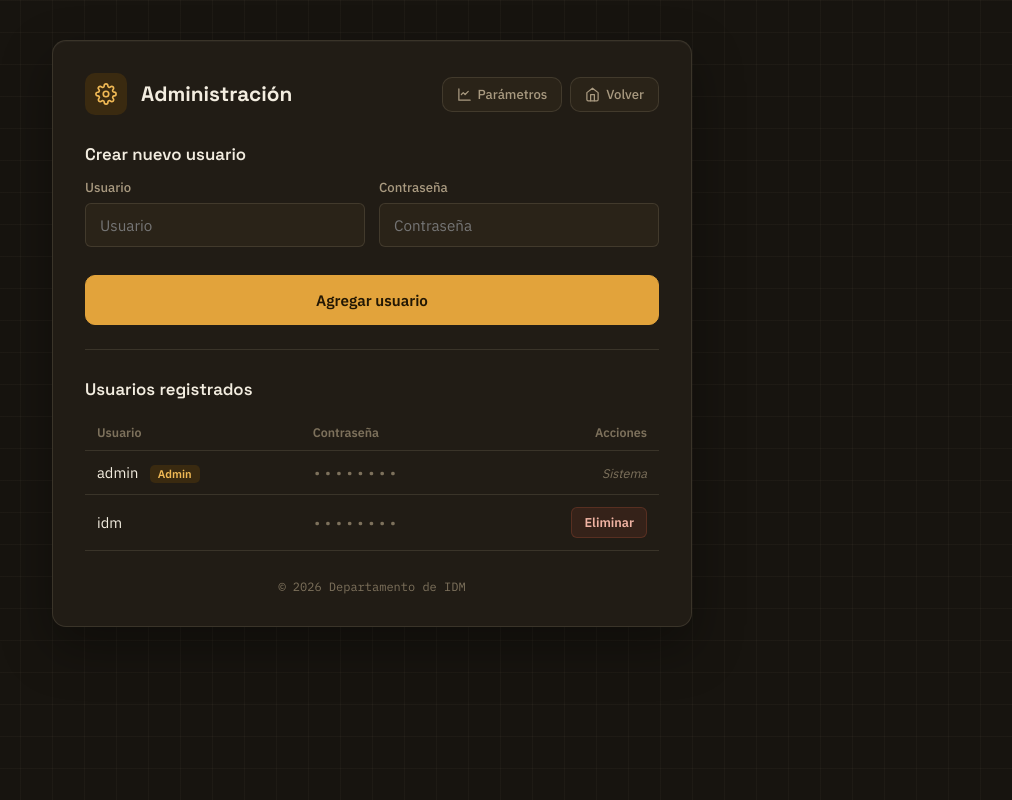
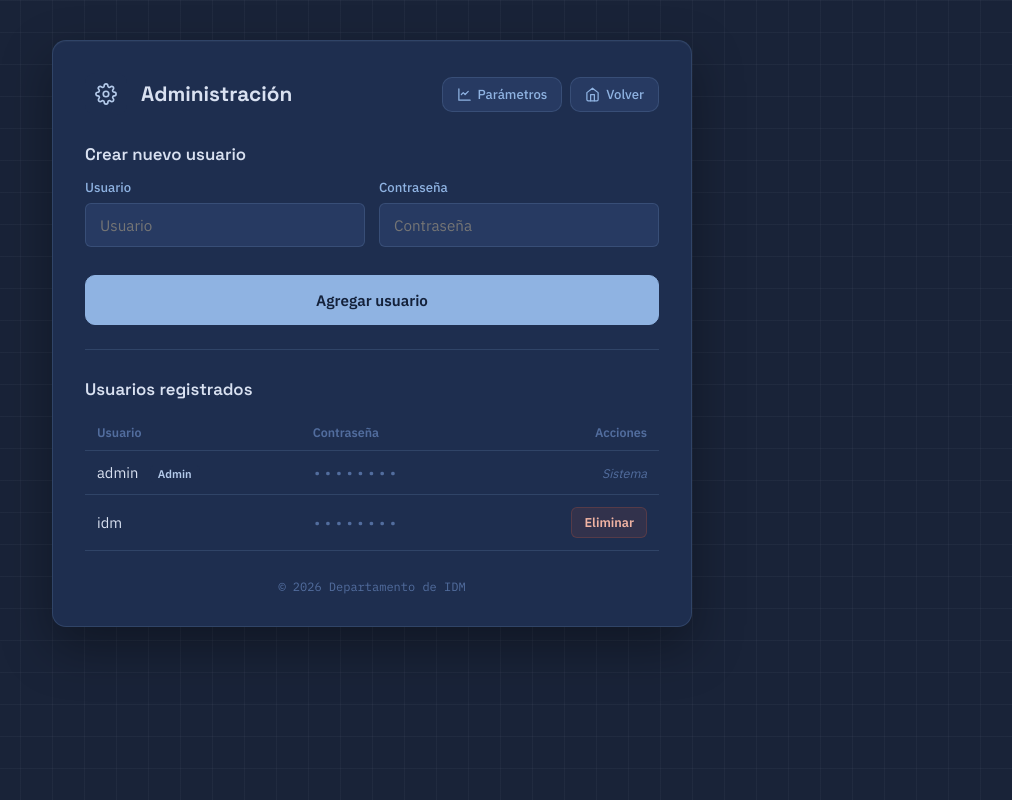
Before and after one commit to moisoforever-ai/sistema-reportes-idm, a Flask app: page /admin/users in a window 1280 px wide. Shown: the whole page, without its empty margins (268-1280 px from the left). Run offline with Flask 3, Linux system fonts and the light colour scheme; the visitor is signed in with stand-in values (Sample User, id 1).

Commit message:
Motor de matching, PROMO en el nombre, paleta de azules

```diff
--- a/server.py
+++ b/server.py
@@ -206,19 +206,27 @@
 # (que está ordenada por venta descendente), repitiendo con una variante más
 # oscura para las categorías 7 en adelante. Se replican acá los valores hex
 # exactos (calculados a partir del tema real de un archivo de referencia).
+#
+# ACTUALIZADO (sesión 12, a pedido del cliente): se reemplazó por la paleta de
+# 5 azules que mandó (Oxford Blue → Lavender), aplicada tanto acá como en el
+# sistema web. Esto se aparta a propósito del color exacto del reporte manual
+# de referencia (sesión 9) — fue una decisión consciente confirmada con el
+# cliente, no un olvido de esa calibración anterior. Se cicla cada 5
+# categorías para los casos con más de 5 categorías con ventas ese día.
 PALETA_CATEGORIAS_POSICION = [
-    "4472C4",  # accent1 - azul
-    "ED7D31",  # accent2 - naranja
-    "A5A5A5",  # accent3 - gris
-    "FFC000",  # accent4 - dorado
-    "5B9BD5",  # accent5 - celeste
-    "70AD47",  # accent6 - verde
-    "264478",  # accent1 oscuro (lumMod 60%)
-    "9E480E",  # accent2 oscuro
-    "636363",  # accent3 oscuro
-    "997300",  # accent4 oscuro
-    "255E91",  # accent5 oscuro
+    "192338",  # Oxford Blue
+    "1E2E4F",  # Space Cadet
+    "31487A",  # YInMn Blue
+    "8FB3E2",  # Jordy Blue
+    "D9E1F1",  # Lavender (web)
 ]
+
+# Colores individuales de la nueva paleta, para los otros 2 gráficos (barras
+# y pie Promo/Fuera de Promo) — mismo criterio: familia de azules, no colores
+# sueltos sin relación.
+COLOR_ACCENT_PRINCIPAL = "31487A"   # YInMn Blue — color único de las barras (Promo/Fuera de Promo/Marcas)
+COLOR_PROMO = "192338"              # Oxford Blue — porción "Promo" del pie
+COLOR_FUERA_PROMO = "8FB3E2"        # Jordy Blue — porción "Fuera de Promo" del pie
 
 # --- DATA URLS ---
 URL_TIPIFICACIONES = f"https://docs.google.com/spreadsheets/d/e/2PACX-1vTfq81DhLQ_8jkbFIAs7OWaO7qkYRis350TTRz_BbbsVucVw4K87Ai0YgiynRIQG1CqRJv9i1V6oEDo/pub?gid={GID_TIPIFICACIONES}&single=true&output=csv"
@@ -290,9 +298,15 @@
     t = t.replace("pulgadas", ' pulg ').replace("pulgada", ' pulg ').replace(" pulg", ' pulg ').replace("pulg", ' pulg ')
 
     # Synonyms mapping
-    t = t.replace("tosty arepa", "tostiarepa")\
-         .replace("tostyarepa", "tostiarepa")\
-         .replace("reloj inteligente", "reloj smart")\
+    # FIX (matching, encontrado durante la revisión de la sesión 11): antes
+    # solo cubría "tosty arepa" exacto — no el plural ("arepas", como lo
+    # escribió el freelance real) ni la variante con "i" ("tosti"). Eso hacía
+    # que la consulta no se reconociera como el mismo grupo de palabras clave
+    # que el producto real, y terminaba sin match en vez de encontrar la
+    # tostiarepa real. Se usa un regex para cubrir todas las variantes de una
+    # vez (tosti/tosty, con o sin espacio, singular o plural).
+    t = re.sub(r'tost[iy]\s*arepa[s]?', 'tostiarepa', t)
+    t = t.replace("reloj inteligente", "reloj smart")\
          .replace("relojes inteligentes", "relojes smart")
 
     t = t.replace("airfryer", "freidora de aire")\
@@ -392,6 +406,16 @@
         ['olla', 'arrocera', 'multiolla', 'instant pot'],
         ['ventilador'],
         ['plancha'],
+        # FIX (matching, a pedido del cliente — ver bitácora sesión 11): antes
+        # "plancha" era un solo grupo genérico, así que una "plancha de ropa"
+        # (plancha a vapor) podía calzar con una "plancha de cabello" y
+        # viceversa. Se agregan dos grupos específicos aparte del genérico de
+        # arriba, para que una consulta que sí distingue "ropa" de "cabello"
+        # solo pueda calzar con esa variante — una consulta ambigua ("plancha"
+        # a secas) sigue usando solo el grupo genérico, sin forzar ninguna de
+        # las dos.
+        ['plancha de ropa', 'plancha ropa', 'plancha a vapor', 'plancha vapor'],
+        ['plancha de cabello', 'plancha cabello', 'plancha para cabello', 'alaciadora', 'planchita de cabello'],
         ['exprimidor', 'extractor'],
         ['batidora'],
         ['picatodo', 'picadora', 'procesador'],
@@ -401,7 +425,22 @@
         ['aire', 'split', 'pisotecho', 'a/a'],
         ['dispensador'],
         ['corneta', 'altavoz', 'parlante', 'sonido'],
-        ['base', 'soporte']
+        ['base', 'soporte'],
+        # FIX (matching, a pedido del cliente — ver bitácora sesión 11):
+        # "secador"/"cepillo secador" (secado de cabello) no estaba en
+        # ningún grupo, así que terminaba calzando con cosas sin relación
+        # (una licuadora). La solución "a nivel general" que funcionó fue
+        # darle su propio grupo específico — se probó también endurecer el
+        # filtro para bloquear cualquier término no reconocido (no solo
+        # este caso puntual), pero eso rompía otros matches que sí andaban
+        # bien por otras razones (ej. un TV se dejaba de encontrar por un
+        # hueco de categorización no relacionado) — se descartó esa versión
+        # más agresiva a favor de esta, más quirúrgica y sin ese riesgo.
+        # "secadora" (de ropa) queda en su propio grupo aparte, para no
+        # confundir el electrodoméstico de lavandería con el de cuidado
+        # personal.
+        ['secador de cabello', 'secador cabello', 'cepillo secador', 'secador'],
+        ['secadora', 'secadora de ropa', 'secadoras'],
     ]
     matched_group_indices = []
     for idx, g in enumerate(groups):
@@ -2214,10 +2253,25 @@
             p_name = row['Producto']
             ws2_row = prod_to_row_idx.get(p_name, 2)
 
-            ws1.cell(row=r_idx, column=3, value=f"='Datos Detallados'!F{ws2_row}").alignment = Alignment(horizontal="center", vertical="center")
+            # FIX (a pedido del cliente, ver bitácora sesión 11): además de la
+            # columna "PROMO" (SÍ/NO), ahora el nombre del producto en el
+            # consolidado también muestra "(PROMO)" al final cuando aplica —
+            # ej. "TV 43 DAMASCO SMART TV (PROMO)". El SUMIF de la columna
+            # Cantidad ya NO usa la celda C{r_idx} como criterio (si lo
+            # hiciera, "(PROMO)" quedaría pegado al texto que se busca en
+            # "Datos Detallados", que no lo tiene, y la suma daría 0) — en
+            # cambio usa el nombre limpio como texto literal, escapando
+            # comillas por si el nombre del producto las tuviera (ej. 18").
+            criteria_escaped = str(p_name).replace('"', '""')
+            if row['ES_PROMO']:
+                desc_formula = f"='Datos Detallados'!F{ws2_row}&\" (PROMO)\""
+            else:
+                desc_formula = f"='Datos Detallados'!F{ws2_row}"
+
+            ws1.cell(row=r_idx, column=3, value=desc_formula).alignment = Alignment(horizontal="center", vertical="center")
             ws1.cell(row=r_idx, column=4, value=f"='Datos Detallados'!I{ws2_row}").number_format = '$#,##0'
             ws1.cell(row=r_idx, column=4).alignment = Alignment(horizontal="center", vertical="center")
-            ws1.cell(row=r_idx, column=5, value=f"=SUMIF('Datos Detallados'!F$2:F${raw_last_row}, C{r_idx}, 'Datos Detallados'!J$2:J${raw_last_row})").alignment = Alignment(horizontal="center", vertical="center")
+            ws1.cell(row=r_idx, column=5, value=f'=SUMIF(\'Datos Detallados\'!F$2:F${raw_last_row}, "{criteria_escaped}", \'Datos Detallados\'!J$2:J${raw_last_row})').alignment = Alignment(horizontal="center", vertical="center")
             ws1.cell(row=r_idx, column=6, value=f"=ROUND(D{r_idx} * E{r_idx}, 0)").number_format = '$#,##0'
             ws1.cell(row=r_idx, column=6).alignment = Alignment(horizontal="center", vertical="center")
             ws1.cell(row=r_idx, column=7, value="SÍ" if row['ES_PROMO'] else "NO").alignment = Alignment(horizontal="center", vertical="center")
@@ -2457,11 +2511,12 @@
         chart_bar.set_categories(cats_bar)
 
         from openpyxl.chart.series import DataPoint
-        # NOTA (ajustado a pedido del cliente, para calzar exacto con el reporte
-        # de referencia que ya usan): las 3 barras van todas del mismo azul
-        # (accent1 del tema de Excel) — así es como sale en el reporte que
-        # hacen a mano, sin distinguir colores por barra. No se le agrega
-        # coloreado individual a propósito.
+        # ACTUALIZADO (sesión 12, a pedido del cliente): las 3 barras siguen
+        # siendo todas del mismo color (así calzaba con el reporte de
+        # referencia, sesión 9), pero ahora ese color es explícito —
+        # YInMn Blue de la nueva paleta — en vez de depender del tema por
+        # defecto de Excel.
+        chart_bar.series[0].graphicalProperties.solidFill = COLOR_ACCENT_PRINCIPAL
 
         # Remove gridlines
         chart_bar.y_axis.majorGridlines = None
@@ -2486,10 +2541,9 @@
         chart_pie_promo.add_data(data_pie, from_rows=True)
         chart_pie_promo.set_categories(cats_pie)
 
-        # Assign individual slice colors: #4472C4 (Promo) y #ED7D31 (Fuera de Promo)
-        # (ajustado a pedido del cliente — el reporte de referencia usa el azul
-        # para Promo y el naranja para Fuera de Promo, no al revés)
-        slice_colors = ["4472C4", "ED7D31"]
+        # Assign individual slice colors: paleta de azules (sesión 12, a pedido
+        # del cliente) — Oxford Blue para Promo, Jordy Blue para Fuera de Promo
+        slice_colors = [COLOR_PROMO, COLOR_FUERA_PROMO]
         series_pie = chart_pie_promo.series[0]
         for idx, color in enumerate(slice_colors):
             dp = DataPoint(idx=idx)
--- a/static/style.css
+++ b/static/style.css
@@ -1,29 +1,30 @@
 /* ============================================================
    Sistema de Reportes — IDM
-   Dirección: "ficha de campo / ledger de auditoría" — tinta cálida,
-   un solo acento ámbar (resaltador de precio), datos en monoespaciada.
+   Paleta de azules (Oxford Blue → Lavender), a pedido del cliente
+   (sesión 12) — reemplaza la dirección "ficha de campo" ámbar anterior.
    ============================================================ */
 
 :root {
-    /* Superficies — tinta cálida, no azul-marino genérico */
-    --bg: #17140f;
-    --surface: #211c15;
-    --surface-2: #2a2318;
-    --surface-3: #332b1d;
-    --border: rgba(232, 217, 188, 0.12);
-    --border-strong: rgba(232, 217, 188, 0.22);
+    /* Superficies — familia de azules, de más oscuro a más claro */
+    --bg: #192338;          /* Oxford Blue */
+    --surface: #1E2E4F;     /* Space Cadet */
+    --surface-2: #273A62;   /* entre Space Cadet y YInMn Blue */
+    --surface-3: #2E4474;   /* cerca de YInMn Blue */
+    --border: rgba(143, 179, 226, 0.16);
+    --border-strong: rgba(143, 179, 226, 0.30);
 
     /* Texto */
-    --text-primary: #f3ede0;
-    --text-secondary: #a99a80;
-    --text-muted: #7d715c;
+    --text-primary: #D9E1F1;   /* Lavender (web) */
+    --text-secondary: #8FB3E2; /* Jordy Blue */
+    --text-muted: #526D9E;     /* entre YInMn Blue y Jordy Blue */
 
-    /* Acento único: ámbar / resaltador de precio */
-    --accent: #e2a33b;
-    --accent-strong: #f0b955;
-    --accent-ink: #3a2a10;
+    /* Acento único: Jordy Blue */
+    --accent: #8FB3E2;
+    --accent-strong: #B4CAEA;
+    --accent-ink: #1E2E4F;
 
-    /* Estados */
+    /* Estados (se mantienen verde/rojo — cumplen una función de
+       lectura rápida bueno/malo que la paleta monocromática no cubre) */
     --positive: #6fa287;
     --positive-bg: rgba(111, 162, 135, 0.12);
     --negative: #c1553d;
@@ -48,8 +49,8 @@
 body {
     background-color: var(--bg);
     background-image:
-        linear-gradient(rgba(232, 217, 188, 0.035) 1px, transparent 1px),
-        linear-gradient(90deg, rgba(232, 217, 188, 0.035) 1px, transparent 1px);
+        linear-gradient(rgba(217, 225, 241, 0.04) 1px, transparent 1px),
+        linear-gradient(90deg, rgba(217, 225, 241, 0.04) 1px, transparent 1px);
     background-size: 32px 32px;
     color: var(--text-primary);
     font-family: var(--font-sans);
@@ -240,7 +241,7 @@
 
 select:focus, input[type="time"]:focus {
     border-color: var(--accent);
-    box-shadow: 0 0 0 3px rgba(226, 163, 59, 0.15);
+    box-shadow: 0 0 0 3px rgba(143, 179, 226, 0.20);
 }
 
 select:disabled {
@@ -318,7 +319,7 @@
 
 .btn-submit {
     background: var(--accent);
-    color: #221704;
+    color: #14213A;
     border: 1px solid var(--accent);
 }
 
@@ -339,9 +340,9 @@
 .small-spinner {
     width: 16px;
     height: 16px;
-    border: 2px solid rgba(34, 23, 4, 0.25);
+    border: 2px solid rgba(20, 33, 58, 0.25);
     border-radius: 50%;
-    border-top-color: #221704;
+    border-top-color: #14213A;
     animation: spin 0.8s linear infinite;
 }
 
@@ -497,7 +498,7 @@
 input[type="number"]:focus {
     border-color: var(--accent);
     outline: none;
-    box-shadow: 0 0 0 3px rgba(226, 163, 59, 0.15);
+    box-shadow: 0 0 0 3px rgba(143, 179, 226, 0.20);
 }
 
 /* ---------- Error / success banner (login, admin) ---------- */
```
